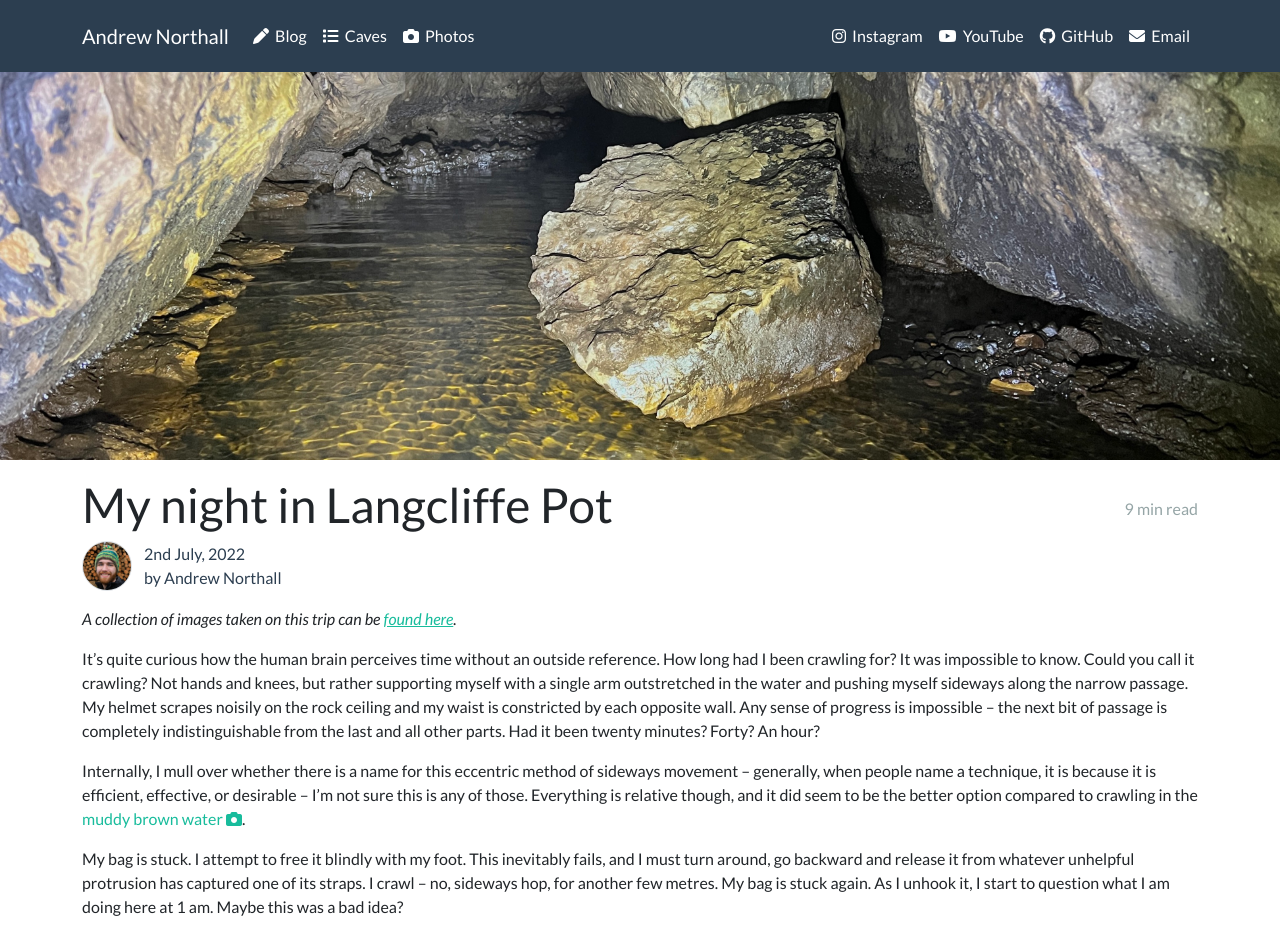
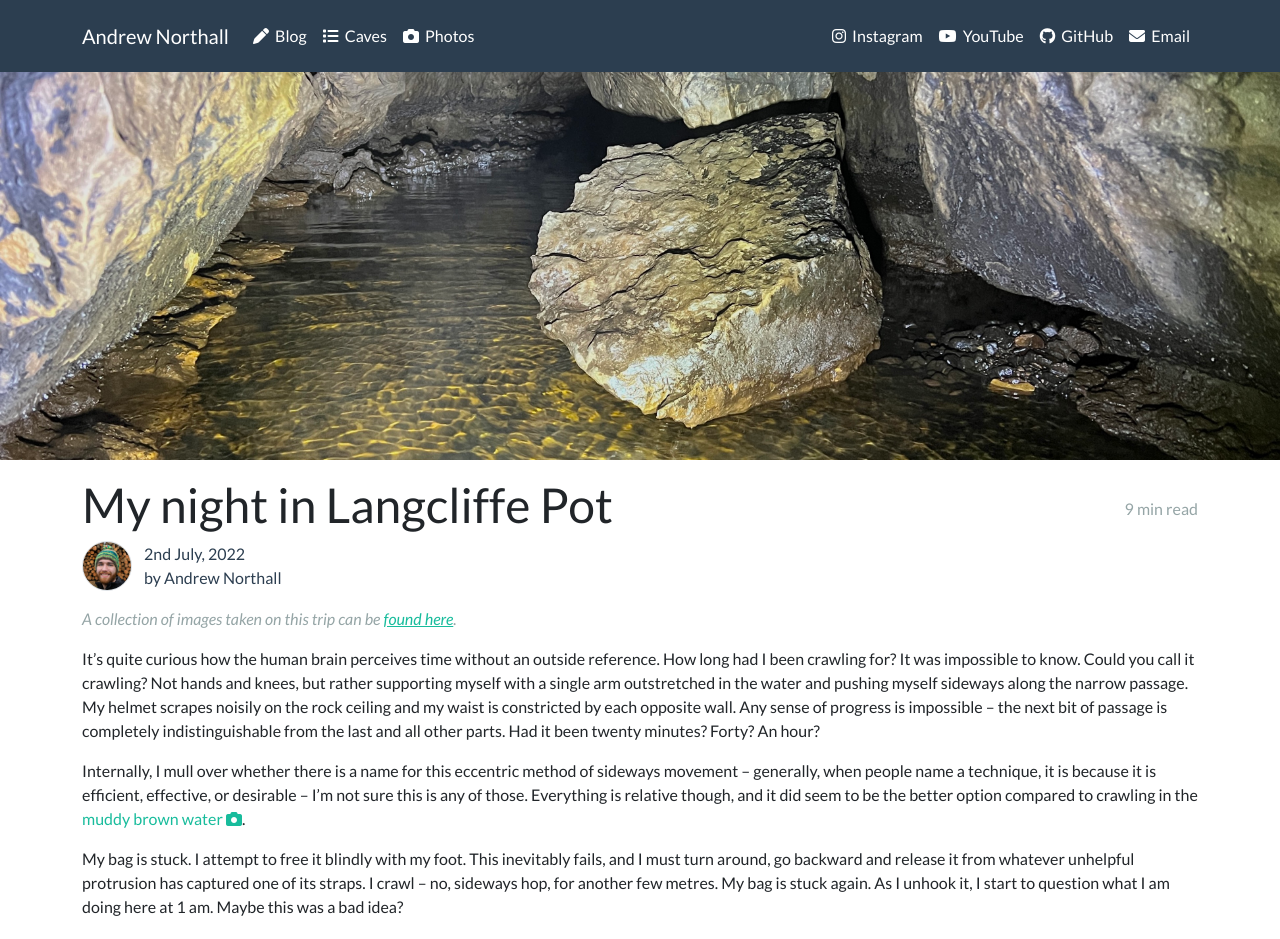
Before and after one commit to anorthall/northall.me.uk, a Jekyll site: the page built from www/_posts/2022-07-02-langcliffe-pot.md, in a window 1280 px wide. Shown: the top 939 px of the page. Built offline with Jekyll 4.4.1, drawn with Linux system fonts in a browser that asks for light colours.

Commit message:
Make link to images muted text colour

```diff
--- a/www/_posts/2022-07-02-langcliffe-pot.md
+++ b/www/_posts/2022-07-02-langcliffe-pot.md
@@ -13,7 +13,7 @@ custom-css-list:
   - "/css/lightbox.css"
 ---
 
-*A collection of images taken on this trip can be [found here][1].*
+<span class="text-muted fst-italic">A collection of images taken on this trip can be [found here][1].</span>
 
 It’s quite curious how the human brain perceives time without an outside reference. How long had I been crawling for? It was impossible to know. Could you call it crawling? Not hands and knees, but rather supporting myself with a single arm outstretched in the water and pushing myself sideways along the narrow passage. My helmet scrapes noisily on the rock ceiling and my waist is constricted by each opposite wall. Any sense of progress is impossible – the next bit of passage is completely indistinguishable from the last and all other parts. Had it been twenty minutes? Forty? An hour?
 
```
